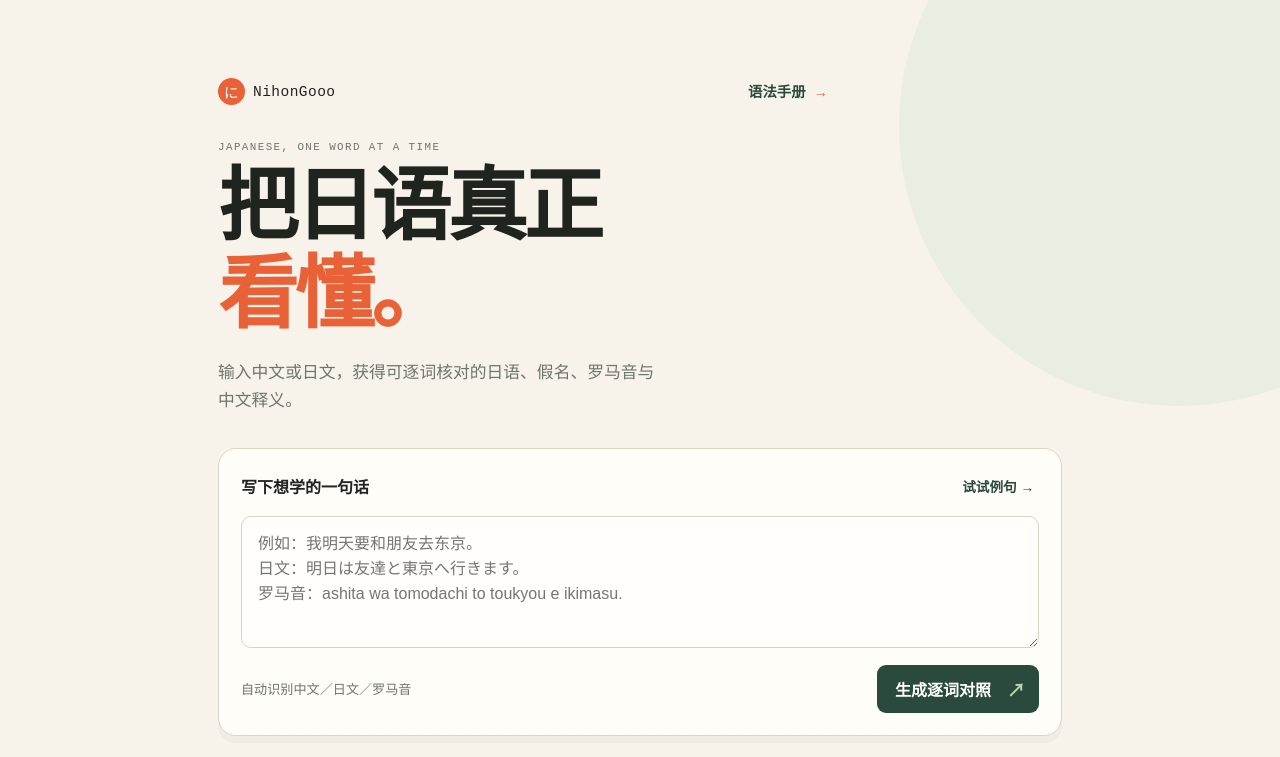
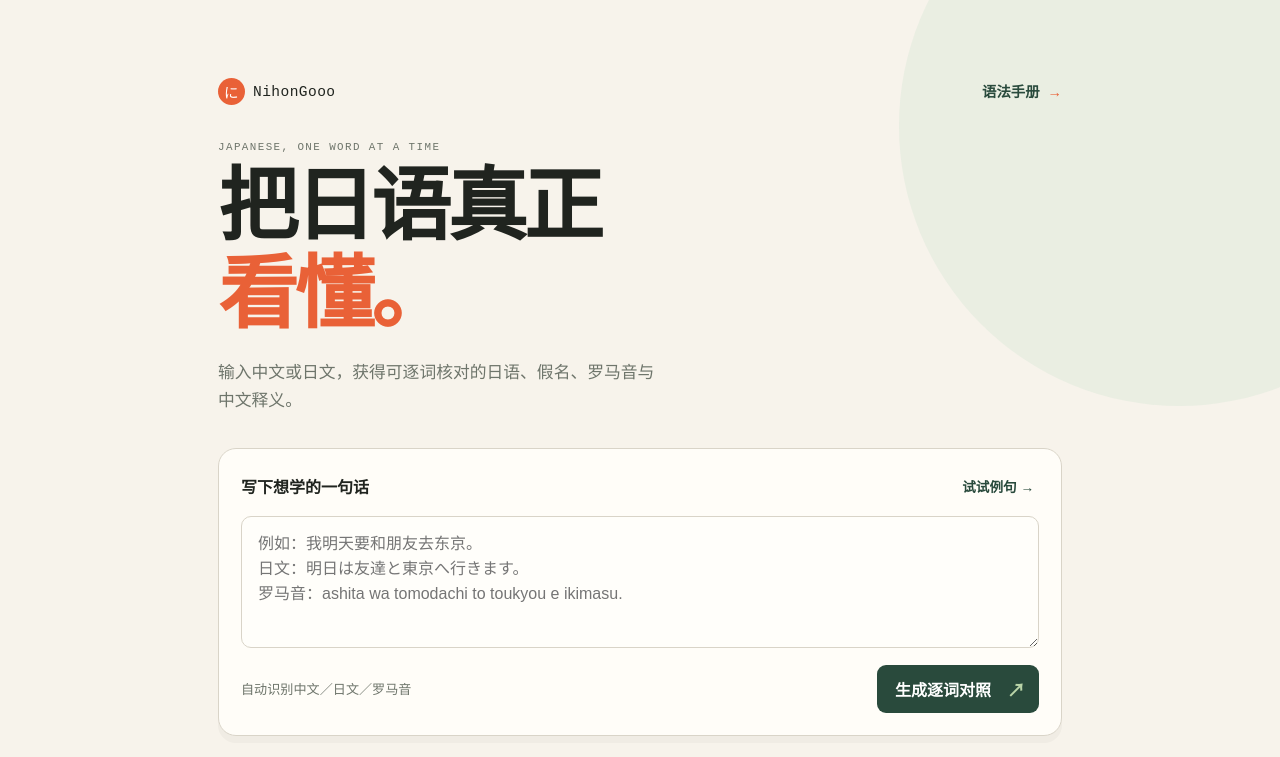
Before and after one commit to YHSome/NihonGooo, a website: page index.html in a window 1280 px wide. Shown: the top 757 px of the page. Drawn offline with Linux system fonts and the light colour scheme.

Commit message:
Place grammar guide link at page top right

```diff
--- a/styles.css
+++ b/styles.css
@@ -3,9 +3,9 @@
 [hidden] { display:none !important; }
 body { margin:0; color:var(--ink); background:var(--paper); font-family:Outfit,"Noto Sans SC",sans-serif; min-height:100vh; }
 body:before { content:""; position:fixed; width:45vw; height:45vw; max-width:560px; max-height:560px; right:-14vw; top:-12vw; border-radius:50%; background:#e7ede0; opacity:.8; z-index:-1; }
-.shell { max-width:900px; margin:0 auto; padding:78px 28px 46px; }
-.hero { max-width:610px; position:relative; }
-.guide-link,.back-link { color:var(--moss); font-size:.9rem; font-weight:700; text-decoration:none; }.guide-link { position:absolute; right:0; top:2px; }.guide-link span { color:var(--orange); margin-left:4px; }
+.shell { max-width:900px; margin:0 auto; padding:78px 28px 46px; position:relative; }
+.hero { max-width:610px; }
+.guide-link,.back-link { color:var(--moss); font-size:.9rem; font-weight:700; text-decoration:none; }.guide-link { position:absolute; right:28px; top:80px; }.guide-link span { color:var(--orange); margin-left:4px; }
 .brand { font-family:"DM Mono",monospace; letter-spacing:.03em; font-size:.91rem; display:flex; align-items:center; gap:8px; }
 .brand-dot { color:white; background:var(--orange); display:inline-grid; place-items:center; border-radius:50%; width:27px; height:27px; font-family:"Noto Serif JP",serif; }
 .eyebrow { font-family:"DM Mono",monospace; font-size:.68rem; letter-spacing:.13em; color:var(--muted); margin:36px 0 10px; }
```
